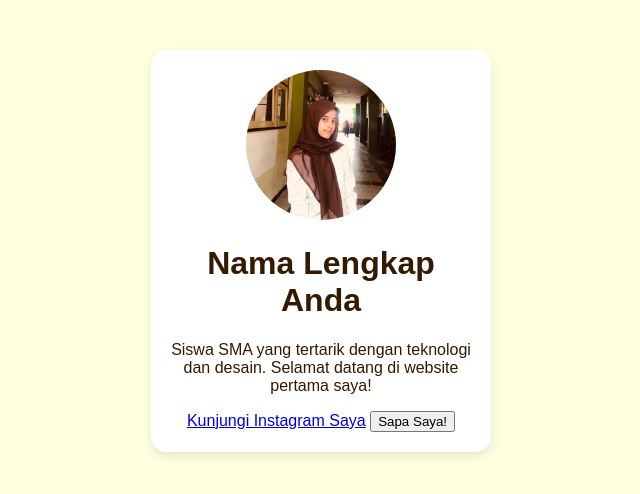
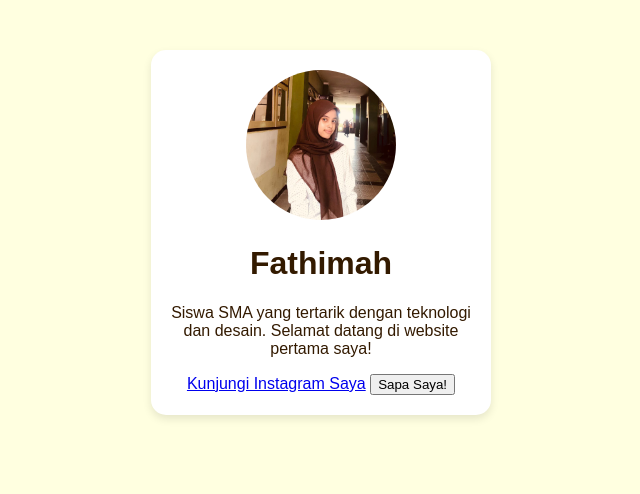
Before and after one commit to faathieem/pelatihanTIK, a plain HTML site: page index.html in a window 1280 px wide. Shown: the whole page, without its empty margins (319-959 px from the left). Drawn offline with Linux system fonts and the light colour scheme.

Commit message:
Update index.html

```diff
--- a/index.html
+++ b/index.html
@@ -8,7 +8,7 @@
   <!-- Konten yang terlihat oleh pengunjung akan ada di sini -->
   <div class="kartu-profil">
   <img src="profilfathim.jpeg" alt="Foto profil saya">
-  <h1>Nama Lengkap Anda</h1>
+  <h1>Fathimah</h1>
   <p>Siswa SMA yang tertarik dengan teknologi dan desain. Selamat datang di website pertama saya!</p>
   <a href="https://www.instagram.com/usernameanda">Kunjungi Instagram Saya</a>
     <button id="sapaButton">Sapa Saya!</button>
```
